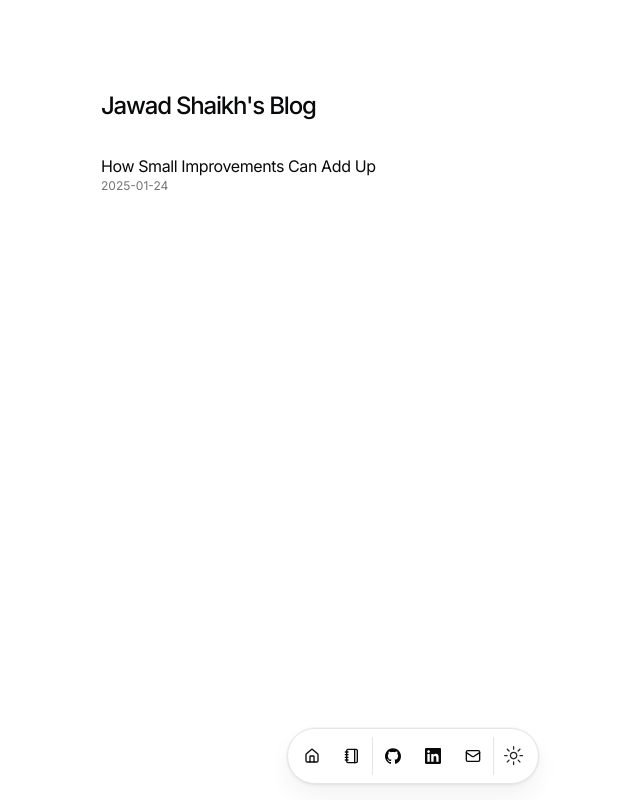
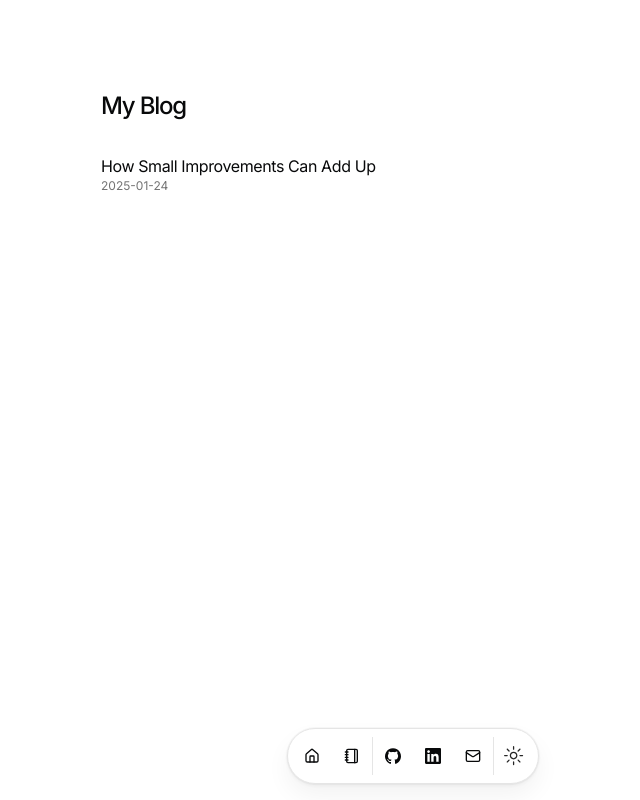
Before and after one commit to ShaikhJ18/Portfolio-2025, a Next.js app: page /blog in a window 1280 px wide. Shown: the whole page, without its empty margins (227-867 px from the left). Built offline with nearby package versions, Linux system fonts and the light colour scheme.

Commit message:
fixed linting error

```diff
--- a/src/app/blog/page.tsx
+++ b/src/app/blog/page.tsx
@@ -15,7 +15,7 @@ export default async function BlogPage() {
   return (
     <section>
       <BlurFade delay={BLUR_FADE_DELAY}>
-        <h1 className="font-medium text-2xl mb-8 tracking-tighter">Jawad Shaikh's Blog</h1>
+        <h1 className="font-medium text-2xl mb-8 tracking-tighter">My Blog</h1>
       </BlurFade>
       {posts
         .sort((a, b) => {
```
